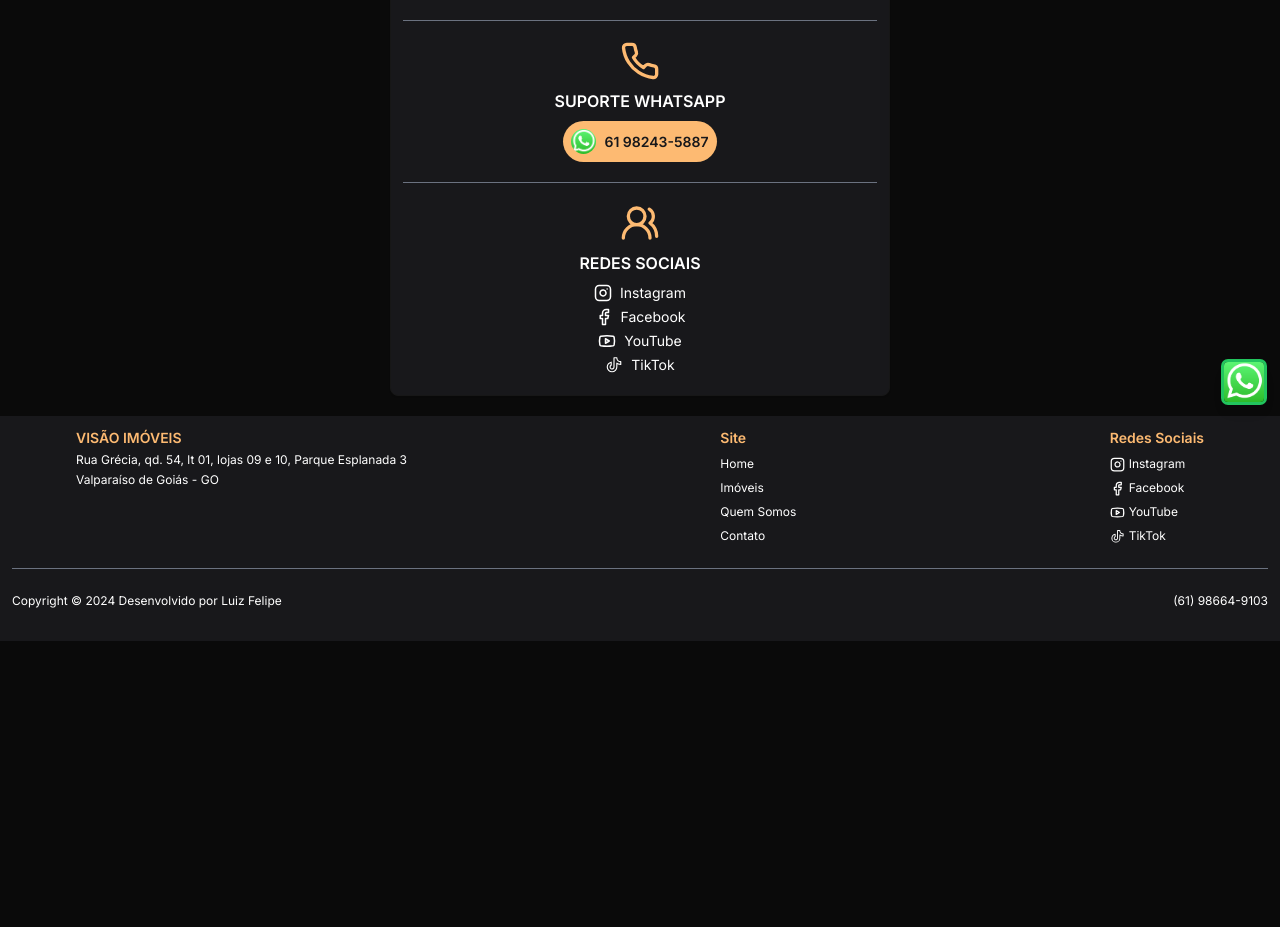
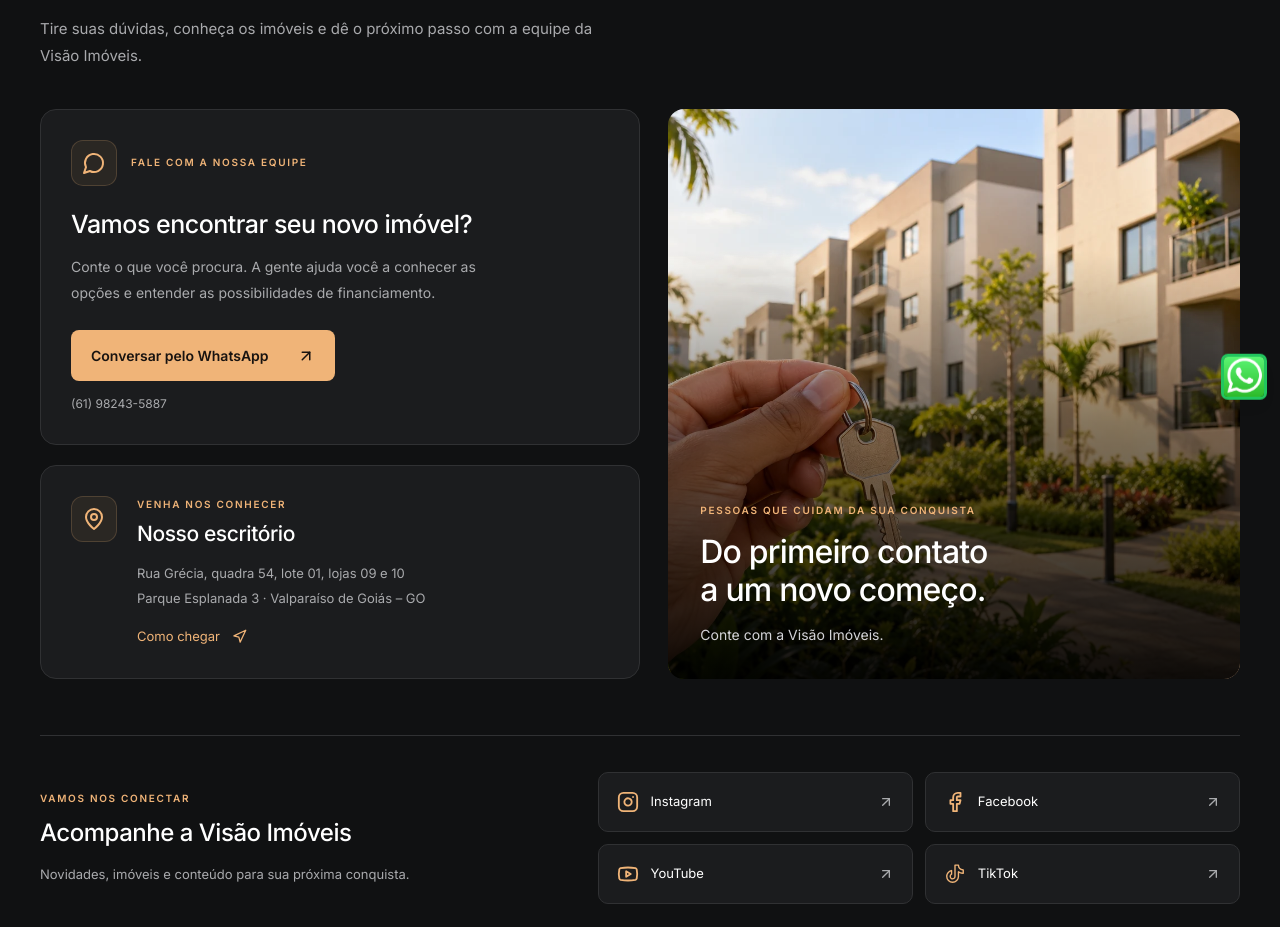
Before and after one commit to lfelipecx/Imob-Visao-Imoveis, a Next.js app: page /contact in a window 1280 px wide. Shown: the part 325-1252 px from the top of the page. Before the commit the page ends 966 px from the top, so only its background shows below. Built offline with nearby package versions, Linux system fonts and the light colour scheme; what tailwindcss-animated would draw is missing.

Commit message:
style: moderniza página de contatos no desktop

```diff
--- a/app/contact/page.tsx
+++ b/app/contact/page.tsx
@@ -1,4 +1,7 @@
 import {
+  ArrowUpRight,
+  MessageCircle,
+  Navigation,
   FacebookIcon,
   InstagramIcon,
   MapPin,
@@ -14,7 +17,47 @@ import Image from "next/image";
 
 const ContactPage = () => {
   return (
-    <div className="p-5 space-y-3">
+    <>
+    <main className="contact-desktop hidden lg:block">
+      <nav aria-label="Localização na página" className="contact-breadcrumb"><Link href="/">Início</Link><span>/</span><span>Contato</span></nav>
+      <header className="contact-intro">
+        <p className="contact-eyebrow">ESTAMOS PERTO DE VOCÊ</p>
+        <h1>Seu próximo capítulo<br />começa com uma <span>conversa.</span></h1>
+        <p>Tire suas dúvidas, conheça os imóveis e dê o próximo passo com a equipe da Visão Imóveis.</p>
+      </header>
+      <div className="contact-layout">
+        <div className="contact-options">
+          <section className="contact-panel contact-whatsapp">
+            <div className="contact-panel-top"><span className="contact-icon"><MessageCircle size={24} /></span><span className="contact-eyebrow">FALE COM A NOSSA EQUIPE</span></div>
+            <h2>Vamos encontrar seu novo imóvel?</h2>
+            <p>Conte o que você procura. A gente ajuda você a conhecer as opções e entender as possibilidades de financiamento.</p>
+            <Link className="contact-primary" href="https://wa.me/5561982435887?text=Vim+pelo+site+e+gostaria+de+mais+informações.">Conversar pelo WhatsApp <ArrowUpRight size={18} /></Link>
+            <span className="contact-phone">(61) 98243-5887</span>
+          </section>
+          <section className="contact-panel contact-address">
+            <span className="contact-icon"><MapPin size={24} /></span>
+            <div><p className="contact-eyebrow">VENHA NOS CONHECER</p><h2>Nosso escritório</h2>
+              <address>Rua Grécia, quadra 54, lote 01, lojas 09 e 10<br />Parque Esplanada 3 · Valparaíso de Goiás – GO</address>
+              <a className="contact-text-link" href="https://www.google.com/maps/search/?api=1&query=Rua%20Gr%C3%A9cia%20quadra%2054%20lote%2001%20Parque%20Esplanada%203%20Valpara%C3%ADso%20de%20Goi%C3%A1s" target="_blank" rel="noopener noreferrer">Como chegar <Navigation size={15} /></a>
+            </div>
+          </section>
+        </div>
+        <aside className="contact-team">
+          <Image src="/subsidio-desktop.webp" alt="Chaves de uma nova residência em condomínio" fill sizes="(min-width: 1024px) 45vw, 100vw" className="object-cover" />
+          <div className="contact-team-caption"><p className="contact-eyebrow">PESSOAS QUE CUIDAM DA SUA CONQUISTA</p><h2>Do primeiro contato<br />a um novo começo.</h2><p>Conte com a Visão Imóveis.</p></div>
+        </aside>
+      </div>
+      <section className="contact-social-section">
+        <div><p className="contact-eyebrow">VAMOS NOS CONECTAR</p><h2>Acompanhe a Visão Imóveis</h2><p>Novidades, imóveis e conteúdo para sua próxima conquista.</p></div>
+        <div className="contact-social-links">
+          <a href="https://www.instagram.com/_visaoimoveis/" target="_blank" rel="noopener noreferrer"><InstagramIcon size={22} /><span>Instagram</span><ArrowUpRight size={16} /></a>
+          <a href="https://www.facebook.com/profile.php?id=100071623339976&locale=pt_BR" target="_blank" rel="noopener noreferrer"><FacebookIcon size={22} /><span>Facebook</span><ArrowUpRight size={16} /></a>
+          <a href="https://youtube.com/@visaoimoveis7431?si=q6p4Ydo8EJkvvuna" target="_blank" rel="noopener noreferrer"><YoutubeIcon size={22} /><span>YouTube</span><ArrowUpRight size={16} /></a>
+          <a href="https://www.tiktok.com/@visaoimoveis.mkt?_t=8oTtXEeYeGL&_r=1" target="_blank" rel="noopener noreferrer"><PiTiktokLogo size={22} /><span>TikTok</span><ArrowUpRight size={16} /></a>
+        </div>
+      </section>
+    </main>
+    <div className="p-5 space-y-3 lg:hidden">
       <h1 className="uppercase text-xl text-primary font-semibold lg:text-2xl lg:ml-10">
         Contate-nos
       </h1>
@@ -94,6 +137,7 @@ const ContactPage = () => {
         </Card>
       </div>
     </div>
+    </>
   );
 };
 
--- a/app/globals.css
+++ b/app/globals.css
@@ -128,3 +128,46 @@
   .desktop-feature-copy .subsidy-condition { margin-top: 14px; font-size: 12px; line-height: 1.6; color: #a9aaad; }
   .desktop-hero-image img { object-position: center 42%; }
 }
+
+/* Contact page: desktop only. */
+@media (min-width: 1024px) {
+  body:has(.contact-desktop) { background: #101112; }
+  main.contact-desktop { max-width: 1360px; margin: 0 auto; padding: 20px 40px 80px; }
+  .contact-breadcrumb { display: flex; gap: 12px; color: #a9aaad; font-size: 12px; margin-bottom: 40px; }
+  .contact-breadcrumb a:hover { color: #f0b478; }
+  .contact-eyebrow { color: #f0b478; font-size: 10px; font-weight: 600; letter-spacing: .17em; line-height: 1.7; }
+  .contact-intro { margin-bottom: 40px; }
+  .contact-intro h1 { font-size: clamp(38px, 3.7vw, 52px); font-weight: 500; line-height: 1.16; letter-spacing: -.035em; margin: 15px 0 20px; }
+  .contact-intro h1 span { color: #f0b478; }
+  .contact-intro > p:last-child { font-size: 15px; color: #a9aaad; max-width: 560px; line-height: 1.8; }
+  .contact-layout { display: grid; grid-template-columns: 1.05fr 1fr; gap: 28px; }
+  .contact-options { display: grid; gap: 20px; }
+  .contact-panel { border: 1px solid #303133; background: #1b1c1e; border-radius: 16px; padding: 30px; }
+  .contact-panel-top { display: flex; gap: 14px; align-items: center; margin-bottom: 22px; }
+  .contact-icon { display: inline-flex; align-items: center; justify-content: center; width: 46px; height: 46px; background: #f0b47812; border: 1px solid #f0b47830; color: #f0b478; border-radius: 12px; flex-shrink: 0; }
+  .contact-panel h2 { font-size: 25px; font-weight: 500; letter-spacing: -.02em; line-height: 1.3; margin-bottom: 14px; }
+  .contact-whatsapp > p { font-size: 14px; line-height: 1.85; color: #a9aaad; max-width: 440px; }
+  .contact-primary { margin-top: 24px; display: inline-flex; gap: 28px; align-items: center; justify-content: center; padding: 15px 20px; border-radius: 8px; background: #f0b478; color: #181310; font-size: 14px; font-weight: 600; transition: background .2s; }
+  .contact-primary:hover { background: #f8c998; }
+  .contact-phone { display: block; margin-top: 14px; font-size: 12px; color: #a9aaad; }
+  .contact-address { display: flex; gap: 20px; align-items: flex-start; }
+  .contact-address h2 { font-size: 21px; margin-top: 7px; }
+  .contact-address address { font-style: normal; color: #a9aaad; line-height: 1.9; font-size: 13px; }
+  .contact-text-link { display: inline-flex; align-items: center; gap: 12px; margin-top: 16px; font-size: 13px; color: #f0b478; }
+  .contact-text-link:hover { text-decoration: underline; text-underline-offset: 4px; }
+  .contact-team { position: relative; min-height: 570px; overflow: hidden; border-radius: 16px; }
+  .contact-team > img { object-position: center; }
+  .contact-team::after { content: ''; position: absolute; inset: 0; background: linear-gradient(180deg, #0000 25%, #0007 55%, #000e 100%); pointer-events: none; }
+  .contact-team-caption { position: absolute; bottom: 34px; left: 32px; right: 32px; z-index: 1; }
+  .contact-team-caption h2 { font-size: 32px; line-height: 1.2; letter-spacing: -.025em; font-weight: 500; margin: 14px 0; }
+  .contact-team-caption > p:last-child { font-size: 14px; color: #d4d4d8; }
+  .contact-social-section { margin-top: 56px; padding-top: 36px; border-top: 1px solid #303133; display: grid; grid-template-columns: .9fr 1.1fr; align-items: center; gap: 32px; }
+  .contact-social-section h2 { font-size: 24px; font-weight: 500; letter-spacing: -.02em; margin-top: 8px; }
+  .contact-social-section > div > p:last-child { margin-top: 12px; color: #a9aaad; font-size: 13px; line-height: 1.7; }
+  .contact-social-links { display: grid; grid-template-columns: repeat(2, minmax(0, 1fr)); gap: 12px; }
+  .contact-social-links a { display: flex; align-items: center; gap: 12px; padding: 18px; border: 1px solid #303133; border-radius: 10px; font-size: 13px; background: #1b1c1e; transition: border-color .2s, color .2s; }
+  .contact-social-links a > svg:first-child { color: #f0b478; }
+  .contact-social-links a > svg:last-child { margin-left: auto; color: #a9aaad; }
+  .contact-social-links a:hover { border-color: #f0b478; color: #f0b478; }
+  .contact-desktop a:focus-visible { outline: 2px solid #f0b478; outline-offset: 4px; }
+}
```
